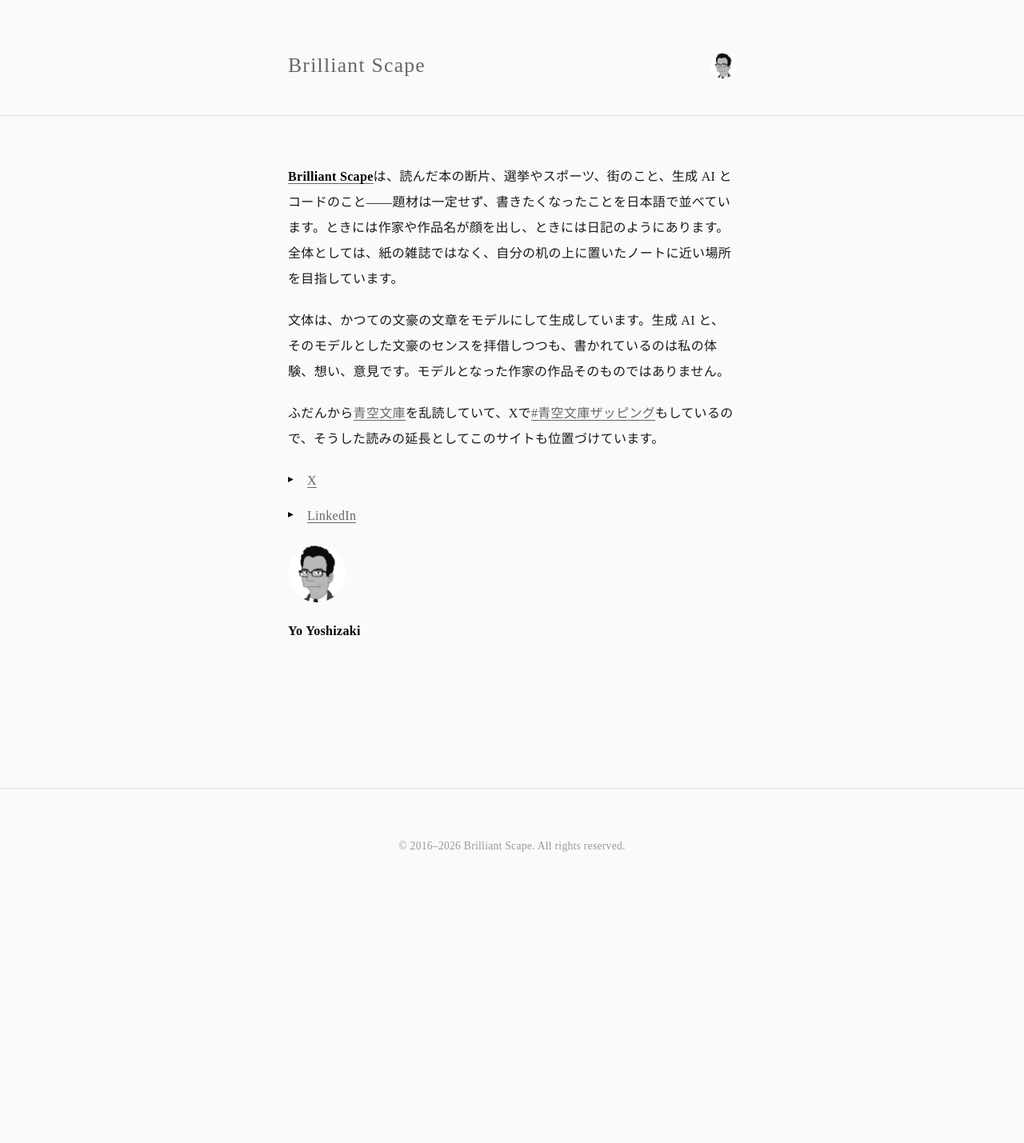
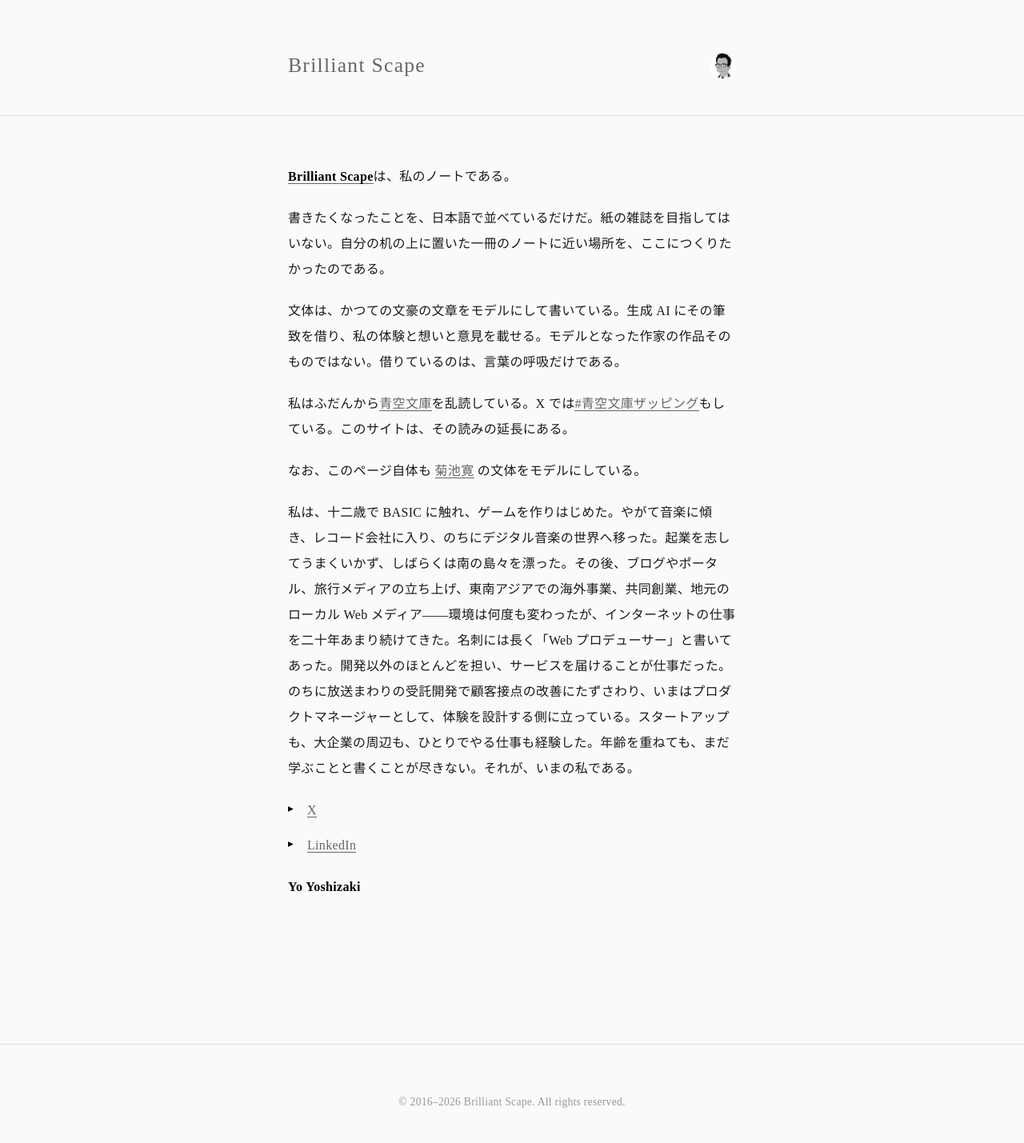
Before and after one commit to yozniax/logs, a Jekyll site: the page built from about.md, in a window 1280 px wide. Shown: the whole page at 80% size. Built offline with Jekyll 4.4.1, drawn with Linux system fonts in a browser that asks for light colours; some web fonts are replaced; before the commit the page ends 1109 px from its top, so only the background shows below that.

Commit message:
Refine about page in Kikuchi Kan style with personal bio
サイト趣旨を短文で整え、企業名なしの経歴を追加し写真を外す。

Co-authored-by: Cursor <cursoragent@cursor.com>

```diff
--- a/about.md
+++ b/about.md
@@ -4,15 +4,19 @@ title: このサイトについて
 permalink: /about/
 ---
 
-[**Brilliant Scape**](https://briscape.com)は、読んだ本の断片、選挙やスポーツ、街のこと、生成 AI とコードのこと——題材は一定せず、書きたくなったことを日本語で並べています。ときには作家や作品名が顔を出し、ときには日記のようにあります。全体としては、紙の雑誌ではなく、自分の机の上に置いたノートに近い場所を目指しています。
+[**Brilliant Scape**](https://briscape.com)は、私のノートである。
 
-文体は、かつての文豪の文章をモデルにして生成しています。生成 AI と、そのモデルとした文豪のセンスを拝借しつつも、書かれているのは私の体験、想い、意見です。モデルとなった作家の作品そのものではありません。
+書きたくなったことを、日本語で並べているだけだ。紙の雑誌を目指してはいない。自分の机の上に置いた一冊のノートに近い場所を、ここにつくりたかったのである。
 
-ふだんから[青空文庫](https://www.aozora.gr.jp/)を乱読していて、Xで[#青空文庫ザッピング](https://x.com/hashtag/%E9%9D%92%E7%A9%BA%E6%96%87%E5%BA%AB%E3%82%B6%E3%83%83%E3%83%94%E3%83%B3%E3%82%B0)もしているので、そうした読みの延長としてこのサイトも位置づけています。
+文体は、かつての文豪の文章をモデルにして書いている。生成 AI にその筆致を借り、私の体験と想いと意見を載せる。モデルとなった作家の作品そのものではない。借りているのは、言葉の呼吸だけである。
+
+私はふだんから[青空文庫](https://www.aozora.gr.jp/)を乱読している。X では[#青空文庫ザッピング](https://x.com/hashtag/%E9%9D%92%E7%A9%BA%E6%96%87%E5%BA%AB%E3%82%B6%E3%83%83%E3%83%94%E3%83%B3%E3%82%B0)もしている。このサイトは、その読みの延長にある。
+
+なお、このページ自体も [菊池寛]({{ '/model/kan-kikuchi/' | relative_url }}) の文体をモデルにしている。
+
+私は、十二歳で BASIC に触れ、ゲームを作りはじめた。やがて音楽に傾き、レコード会社に入り、のちにデジタル音楽の世界へ移った。起業を志してうまくいかず、しばらくは南の島々を漂った。その後、ブログやポータル、旅行メディアの立ち上げ、東南アジアでの海外事業、共同創業、地元のローカル Web メディア——環境は何度も変わったが、インターネットの仕事を二十年あまり続けてきた。名刺には長く「Web プロデューサー」と書いてあった。開発以外のほとんどを担い、サービスを届けることが仕事だった。のちに放送まわりの受託開発で顧客接点の改善にたずさわり、いまはプロダクトマネージャーとして、体験を設計する側に立っている。スタートアップも、大企業の周辺も、ひとりでやる仕事も経験した。年齢を重ねても、まだ学ぶことと書くことが尽きない。それが、いまの私である。
 
 - [X](https://x.com/yozniax)
 - [LinkedIn](https://www.linkedin.com/in/champlasonic/)
 
-<img src="{{ site.about_icon | default: '/assets/post-images/champlasonic.jpg' | relative_url }}" alt="" class="about-photo" width="72" height="72" loading="lazy" decoding="async">
-
 **{{ site.author.name }}**
```
